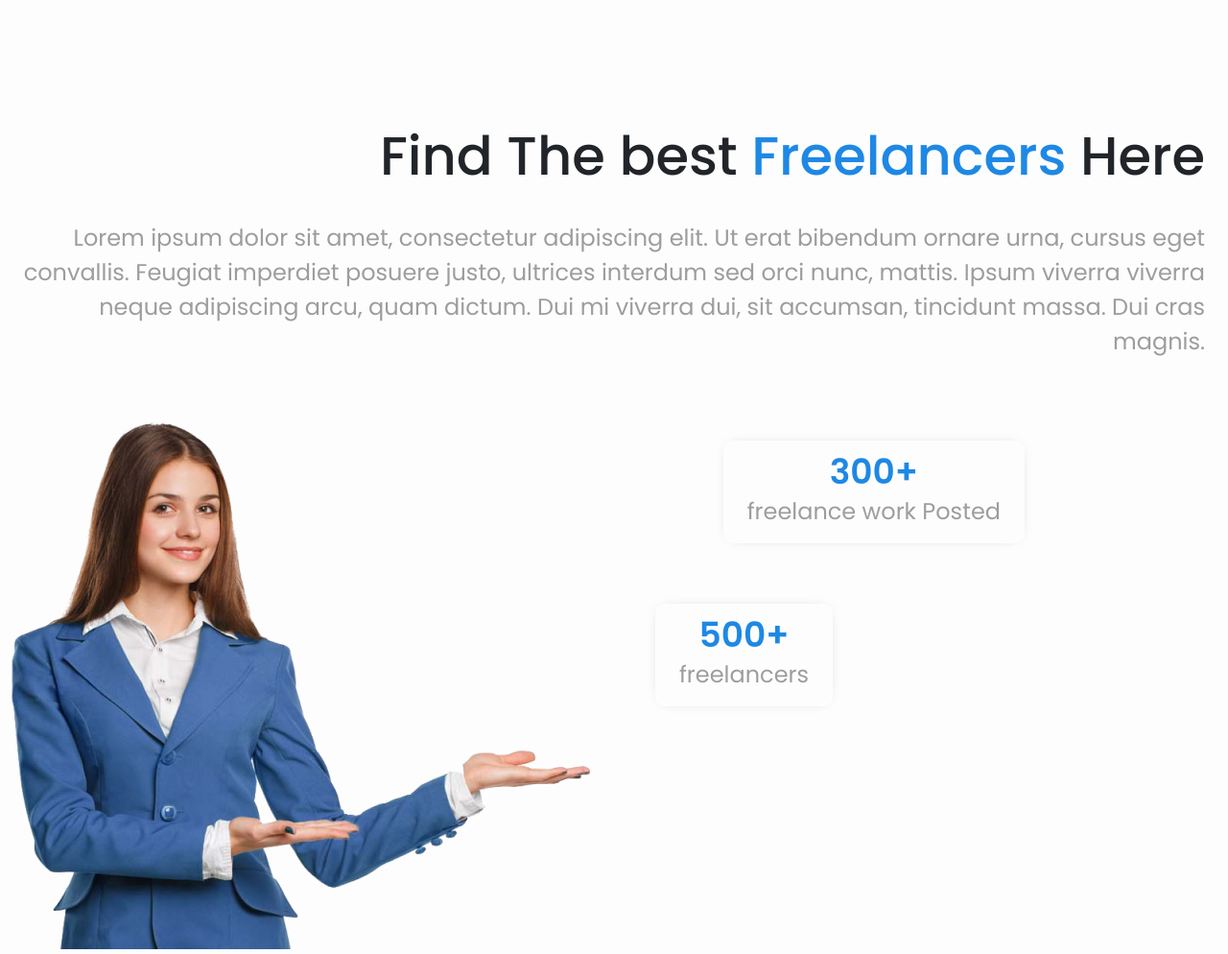
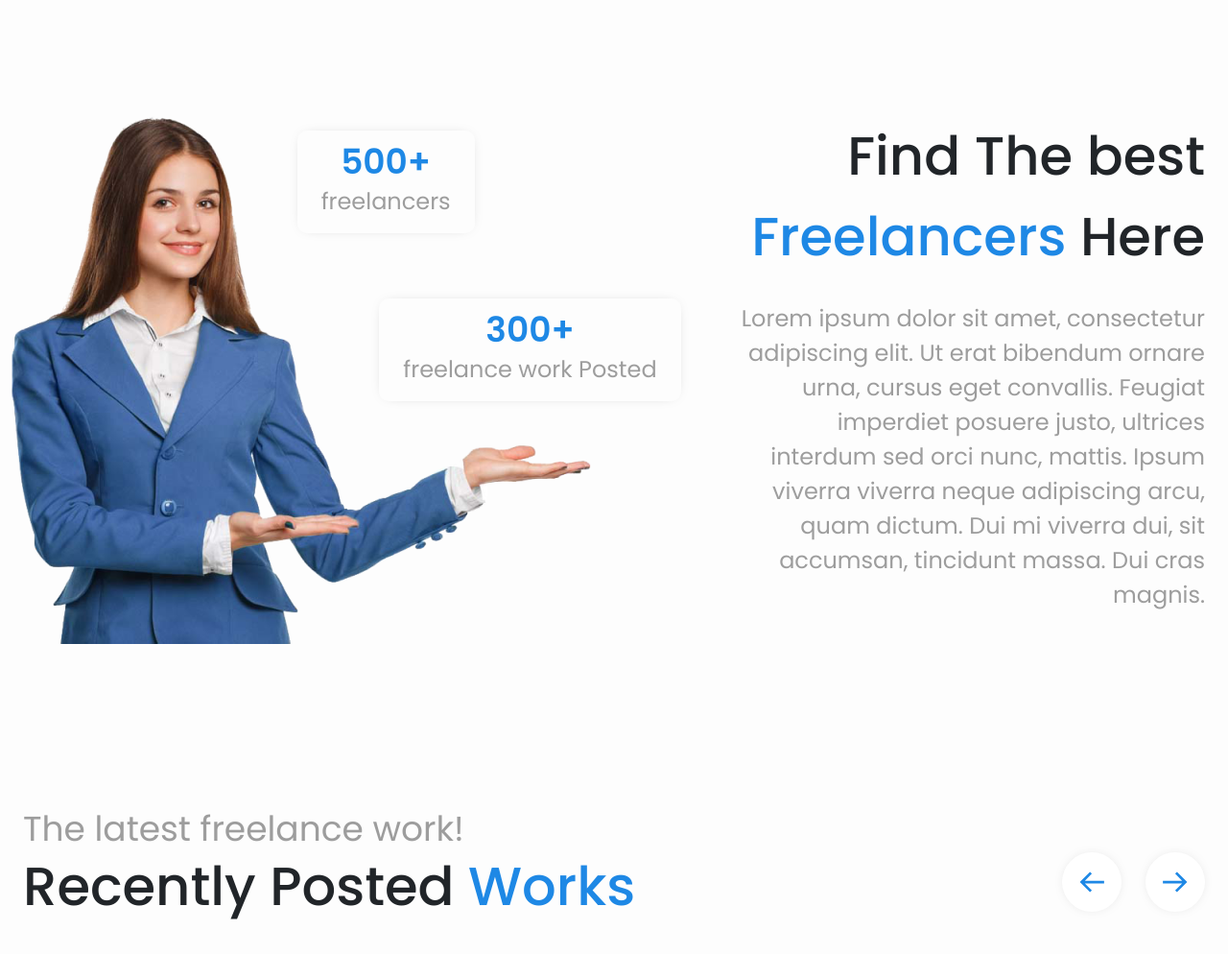
Before and after one commit to lovepuff-D/proektclinikatest, a plain HTML site: page index.html in a window 1280 px wide. Shown: the part 1280-2274 px from the top of the page at 96% size. Drawn offline with nearby package versions, Linux system fonts and the light colour scheme.

Commit message:
Update main-stylesheet.css

```diff
--- a/css/main-stylesheet.css
+++ b/css/main-stylesheet.css
@@ -512,6 +512,7 @@ header .navigation__burger .navigation-burger__nav_close {
 /*---------------advantage-----------------------*/
 .advantage__wrapper {
   margin-bottom: 200px;
+  overflow: hidden;
 }
 @media (min-width: 992px) {
   .advantage__wrapper {
@@ -574,6 +575,7 @@ header .navigation__burger .navigation-burger__nav_close {
 /*---------------about-----------------------*/
 .about__wrapper {
   margin-bottom: 175px;
+  overflow: hidden;
 }
 @media (max-width: 479.98px) {
   .about__wrapper {
@@ -602,34 +604,13 @@ header .navigation__burger .navigation-burger__nav_close {
   font-size: 36px;
   margin-bottom: 5px;
 }
-@media (max-width: 1299.98px) {
-  .about__achievement {
-    margin-top: 65px;
-    flex: 0 0 auto;
-    width: 100%;
-    order: 2;
-    height: 550px;
-  }
-}
 .about__achievement .about-achievement_position-1 {
   top: 15px;
   right: 250px;
 }
-@media (min-width: 992px) and (max-width: 1299.98px) {
-  .about__achievement .about-achievement_position-1 {
-    top: 190px;
-    right: 400px;
-  }
-}
 .about__achievement .about-achievement_position-2 {
   top: 190px;
   right: 35px;
-}
-@media (min-width: 992px) and (max-width: 1299.98px) {
-  .about__achievement .about-achievement_position-2 {
-    top: 20px;
-    right: 200px;
-  }
 }
 @media (min-width: 768px) {
   .about__achievement {
@@ -647,12 +628,6 @@ header .navigation__burger .navigation-burger__nav_close {
   width: 41.66666667%;
   text-align: right;
 }
-@media (max-width: 1299.98px) {
-  .about__content {
-    flex: 0 0 auto;
-    width: 100%;
-  }
-}
 @media (max-width: 991.98px) {
   .about {
     flex-direction: column;
@@ -661,6 +636,7 @@ header .navigation__burger .navigation-burger__nav_close {
     margin-top: 50px;
     flex: 0 0 auto;
     width: 100%;
+    height: 550px;
   }
 }
 @media (max-width: 991.98px) and (max-width: 767.98px) {
```
